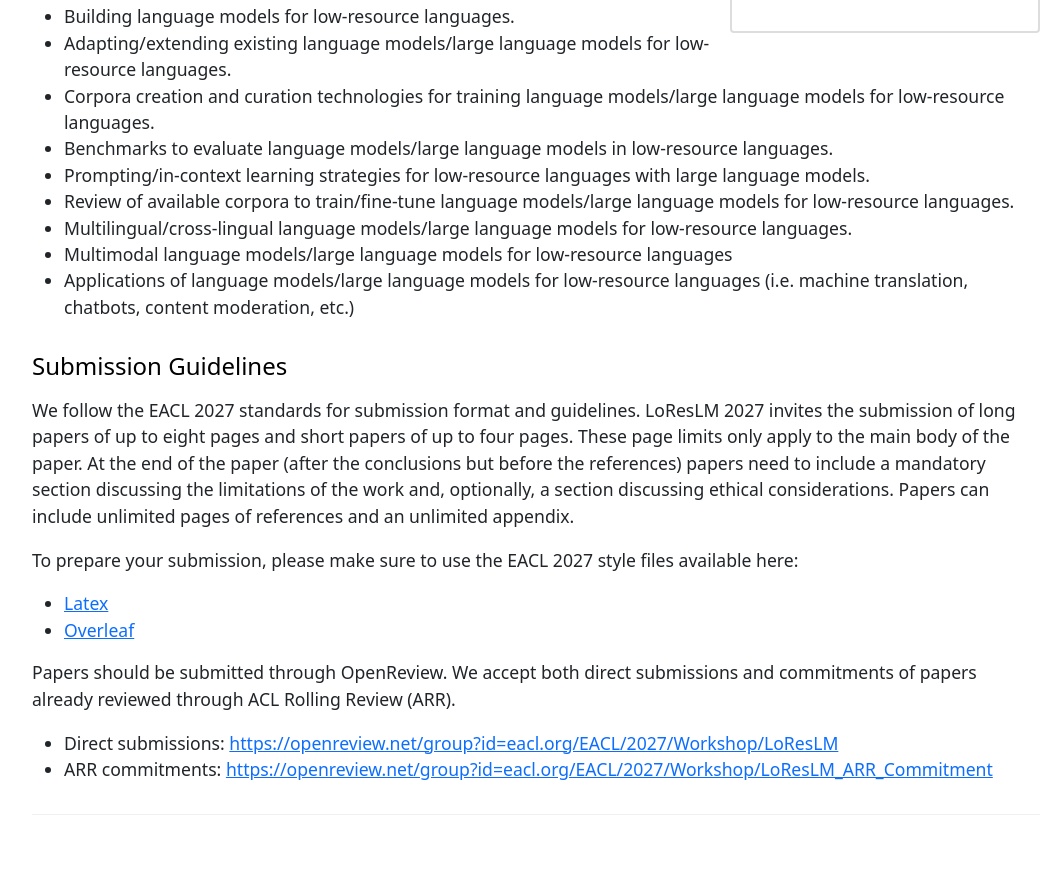
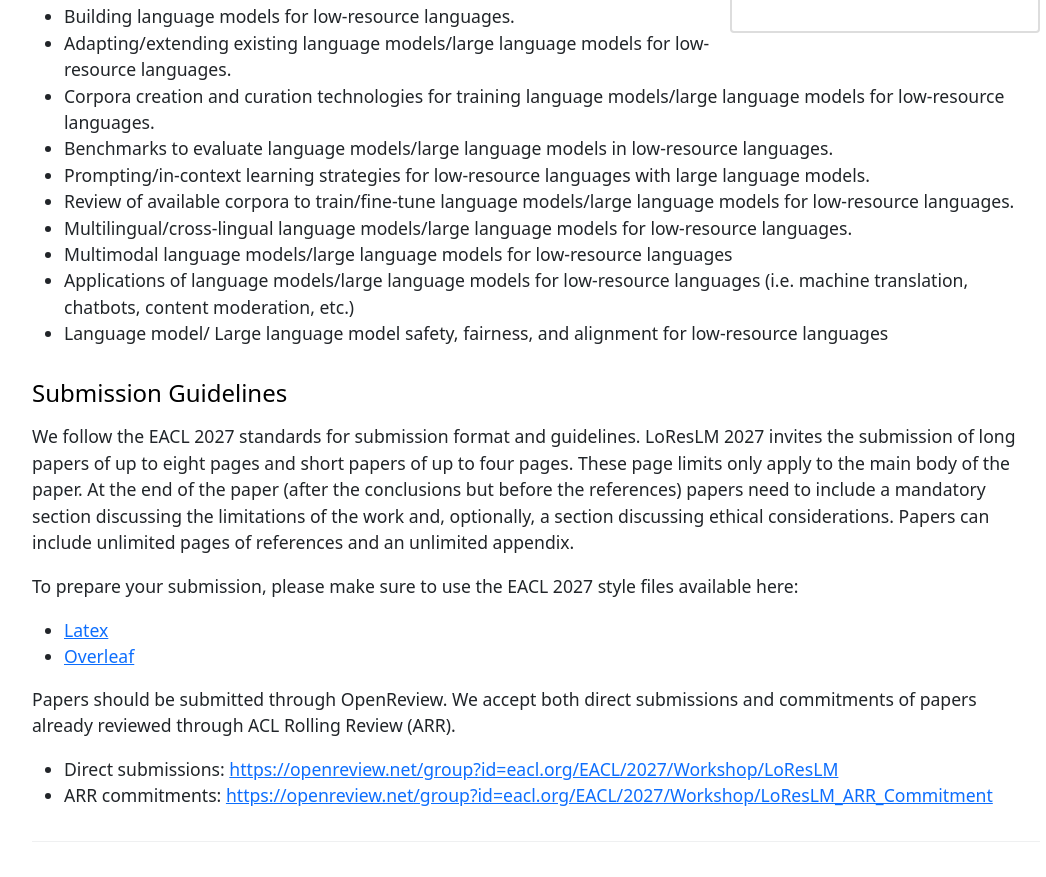
Before and after one commit to LoResLM/LoResLM.github.io, a plain HTML site: page cfp.html in a window 1280 px wide. Shown: the part 1090-1967 px from the top of the page, without its empty margins (104-1150 px from the left). Drawn offline with nearby package versions, Linux system fonts and the light colour scheme.

Commit message:
001: 2027 commit

```diff
--- a/cfp.html
+++ b/cfp.html
@@ -166,6 +166,7 @@
         <li>Multilingual/cross-lingual language models/large language models for low-resource languages.</li>
         <li>Multimodal language models/large language models for low-resource languages</li>
         <li>Applications of language models/large language models for low-resource languages (i.e. machine translation, chatbots, content moderation, etc.)</li>
+          <li>Language model/ Large language model safety, fairness, and alignment for low-resource languages</li>
       </ul>
 
 <h4>Submission Guidelines</h4>
```
